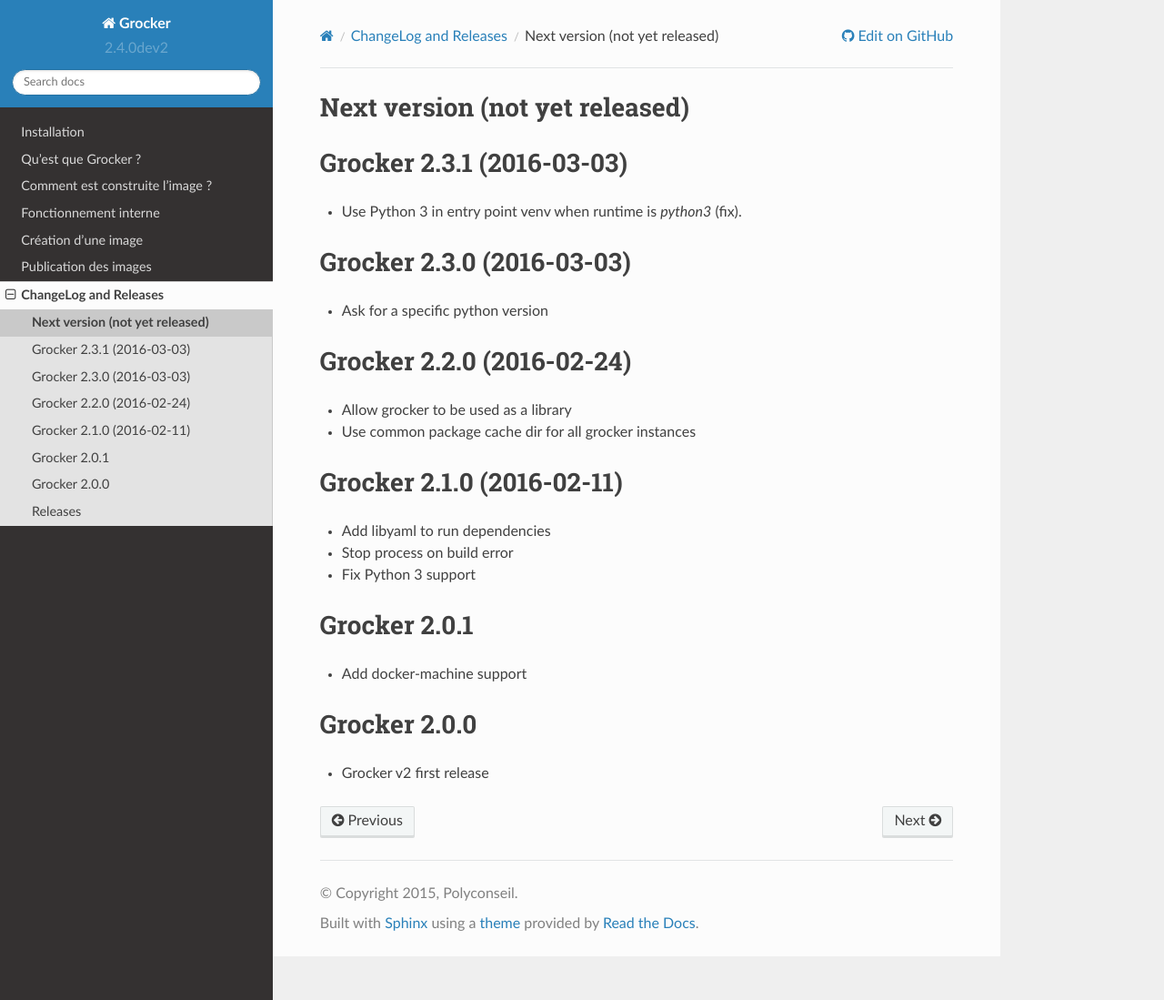
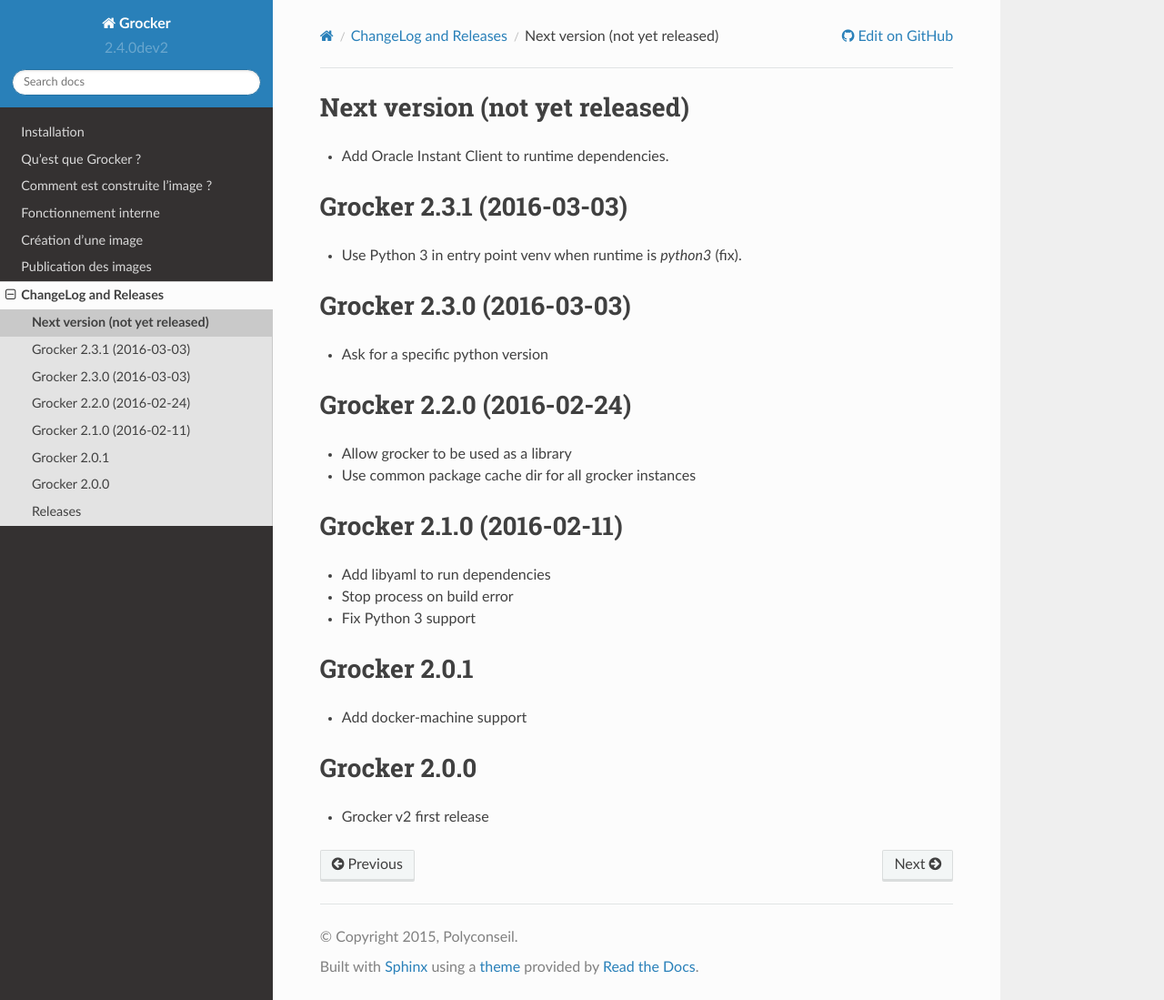
Before and after one commit to Polyconseil/grocker, a Sphinx documentation site: the page built from docs/changelog.rst, in a window 1280 px wide and 1099 px high. Shown: the whole window at 91% size. Built offline with Sphinx 7.4.7 and the Read the Docs theme 2.0.0, drawn with Linux system fonts in a browser that asks for light colours.

Commit message:
Update changelog for f4570a3

```diff
--- a/docs/changelog.rst
+++ b/docs/changelog.rst
@@ -1,6 +1,7 @@
 Next version (not yet released)
 -------------------------------
 
+- Add Oracle Instant Client to runtime dependencies.
 
 
 Grocker 2.3.1 (2016-03-03)
```
